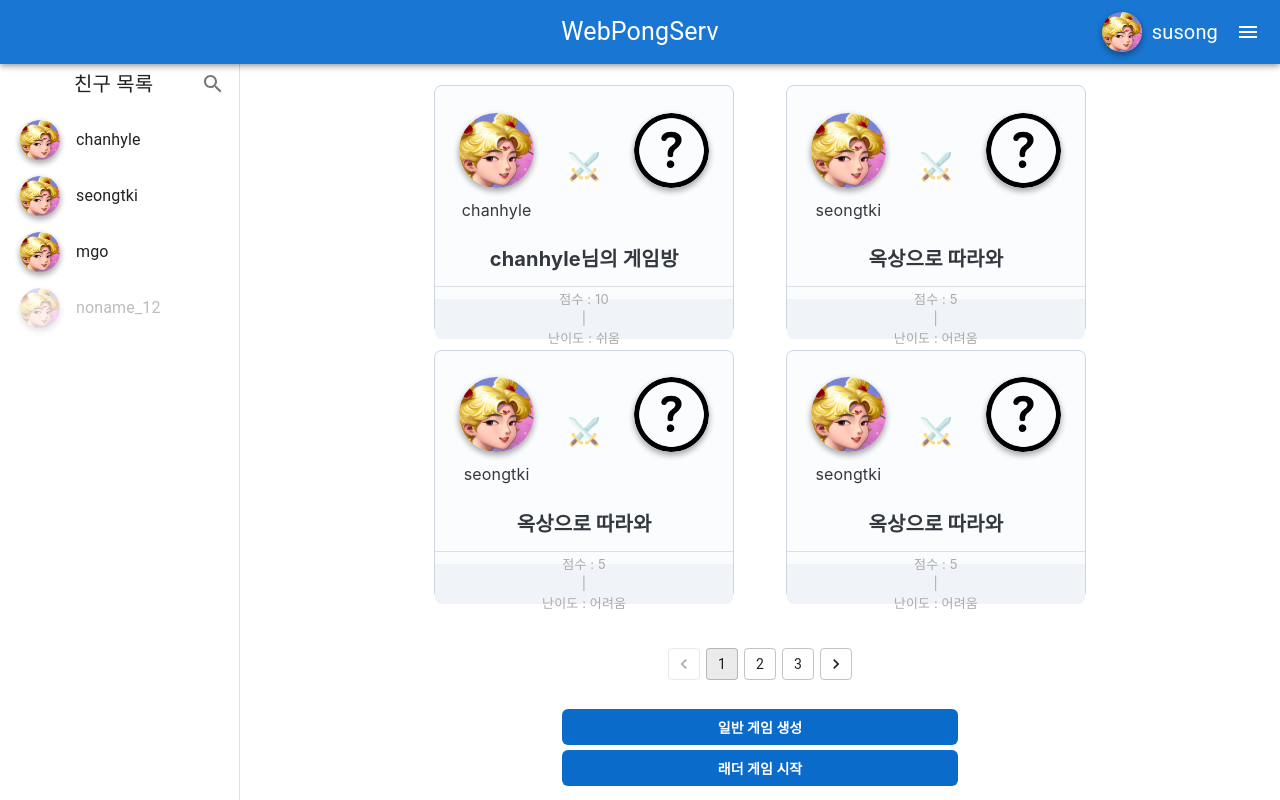
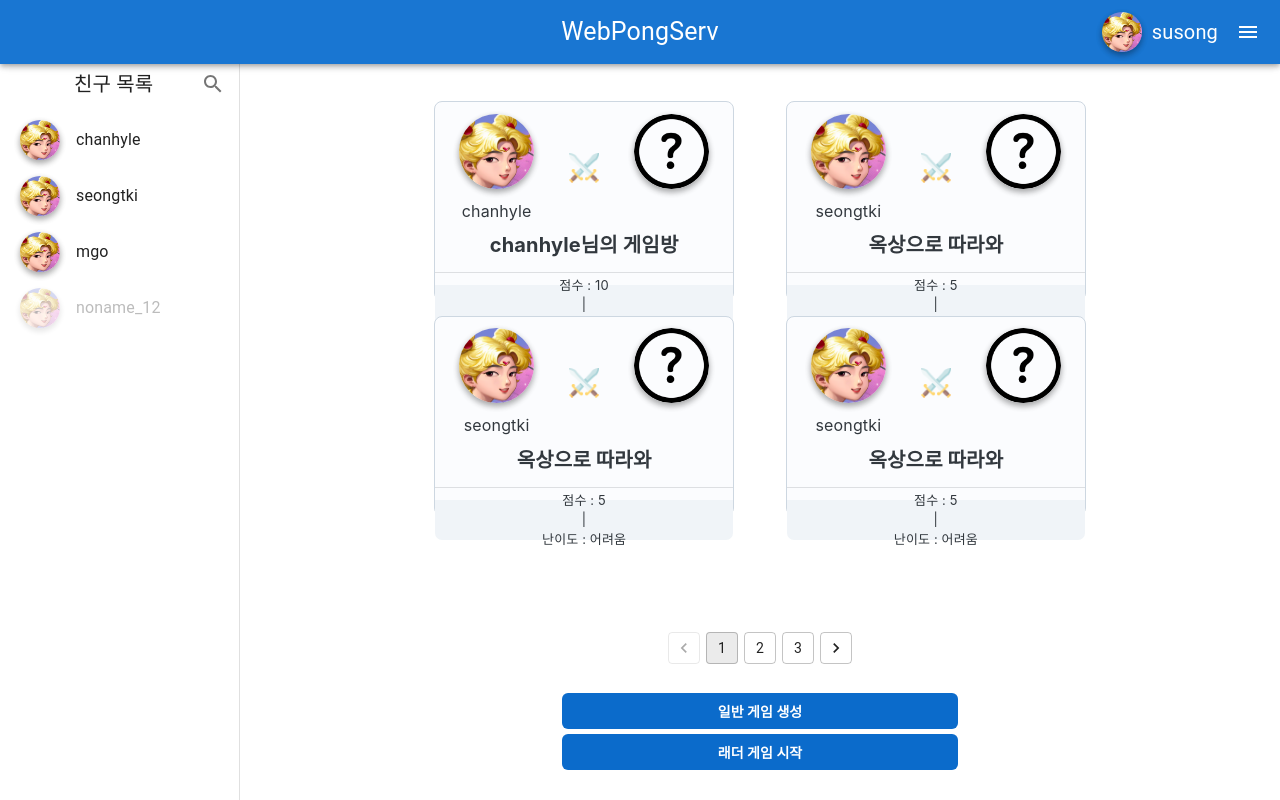
Before and after one commit to webPongServ/pongserv, a React (Create React App) app in the folder frontend/: page /game in a window 1280 px wide. Built offline with nearby package versions, Linux system fonts and the light colour scheme.

Commit message:
#30 FIX : game card size

```diff
--- a/frontend/src/styles/Game.scss
+++ b/frontend/src/styles/Game.scss
@@ -15,7 +15,7 @@
 
       .game-card {
         width: 300px;
-        height: 250px;
+        height: 200px;
         cursor: pointer;
         margin: 1%;
         &:hover {
@@ -24,7 +24,7 @@
 
         .preview {
           width: 250px;
-          height: 130px;
+          height: 100px;
           justify-content: space-between;
 
           .user {
@@ -50,7 +50,7 @@
         }
 
         .title {
-          height: 80px;
+          height: 60px;
           font-size: 20px;
           font-weight: bold;
         }
@@ -58,7 +58,7 @@
         .card-overflow {
           font-size: 13px;
           height: 40px;
-          color: #aaaaaa;
+          // color: #aaaaaa;
           column-gap: 2%;
           padding: 0.5% var(--Card-padding) 0.5% var(--Card-padding);
         }
```
